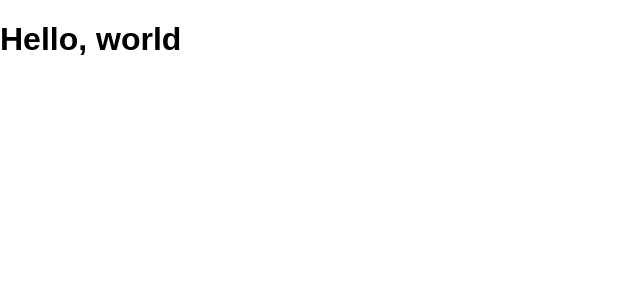
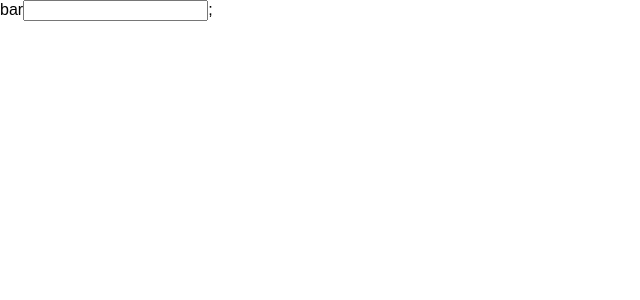
Before and after one commit to noriyuki0319/udemy-react-redux-crud-application, a React (Create React App) app: page / in a window 1280 px wide. Shown: the top 300 px of the page, without its empty margins (0-640 px from the left). Built offline with nearby package versions, Linux system fonts and the light colour scheme.

Commit message:
コミット

```diff
--- a/src/App.js
+++ b/src/App.js
@@ -1,7 +1,12 @@
 import React from 'react';
 
 function App() {
-  return <h1>Hello, world</h1>
+  return (
+    <React.Fragment>
+      <label htmlFor="bar">bar</label>
+      <input type="text" onChange={() => {console.log("I am clicked")}} />;
+    </React.Fragment>
+    )
 }
 
 export default App;
```
